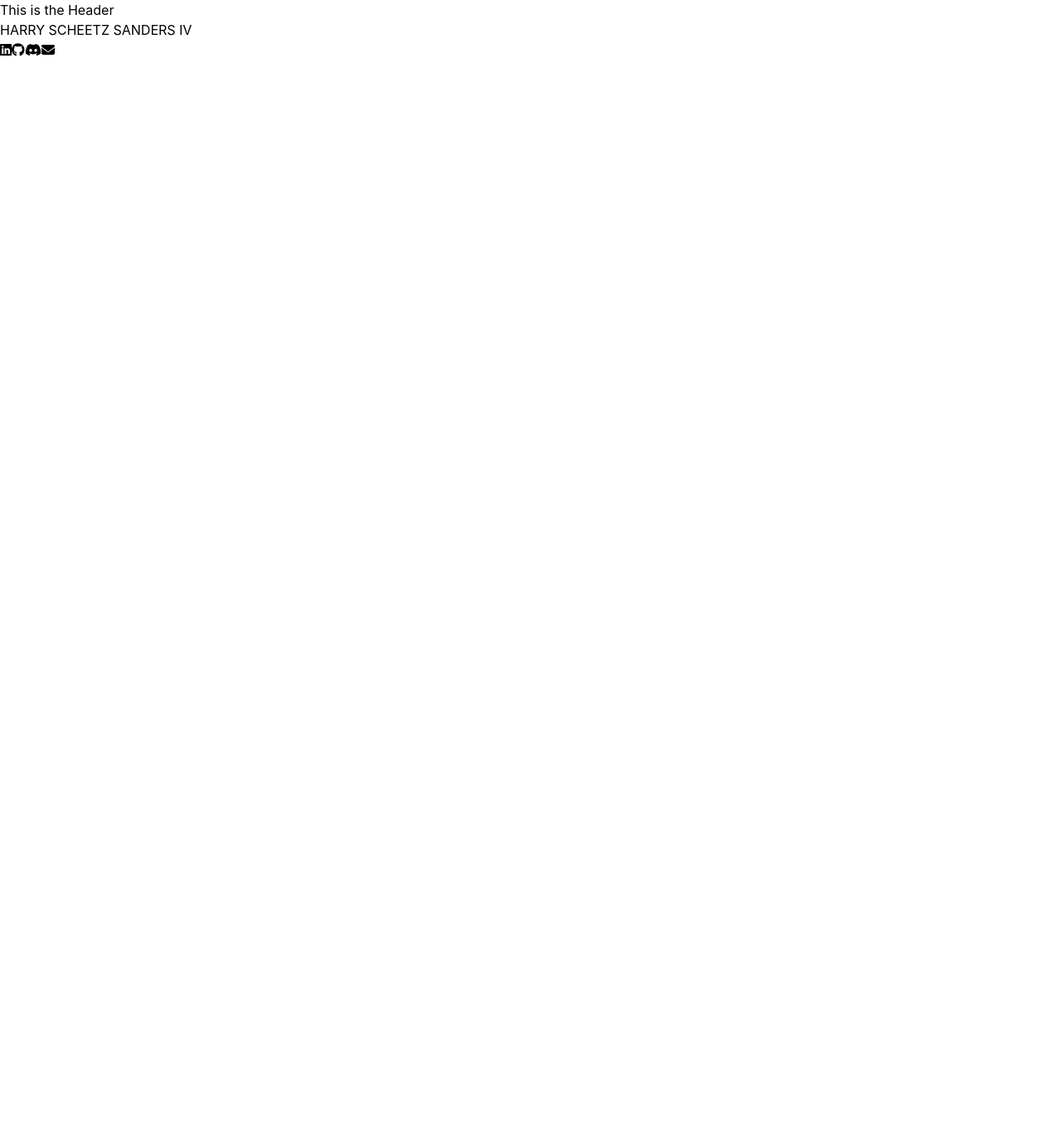
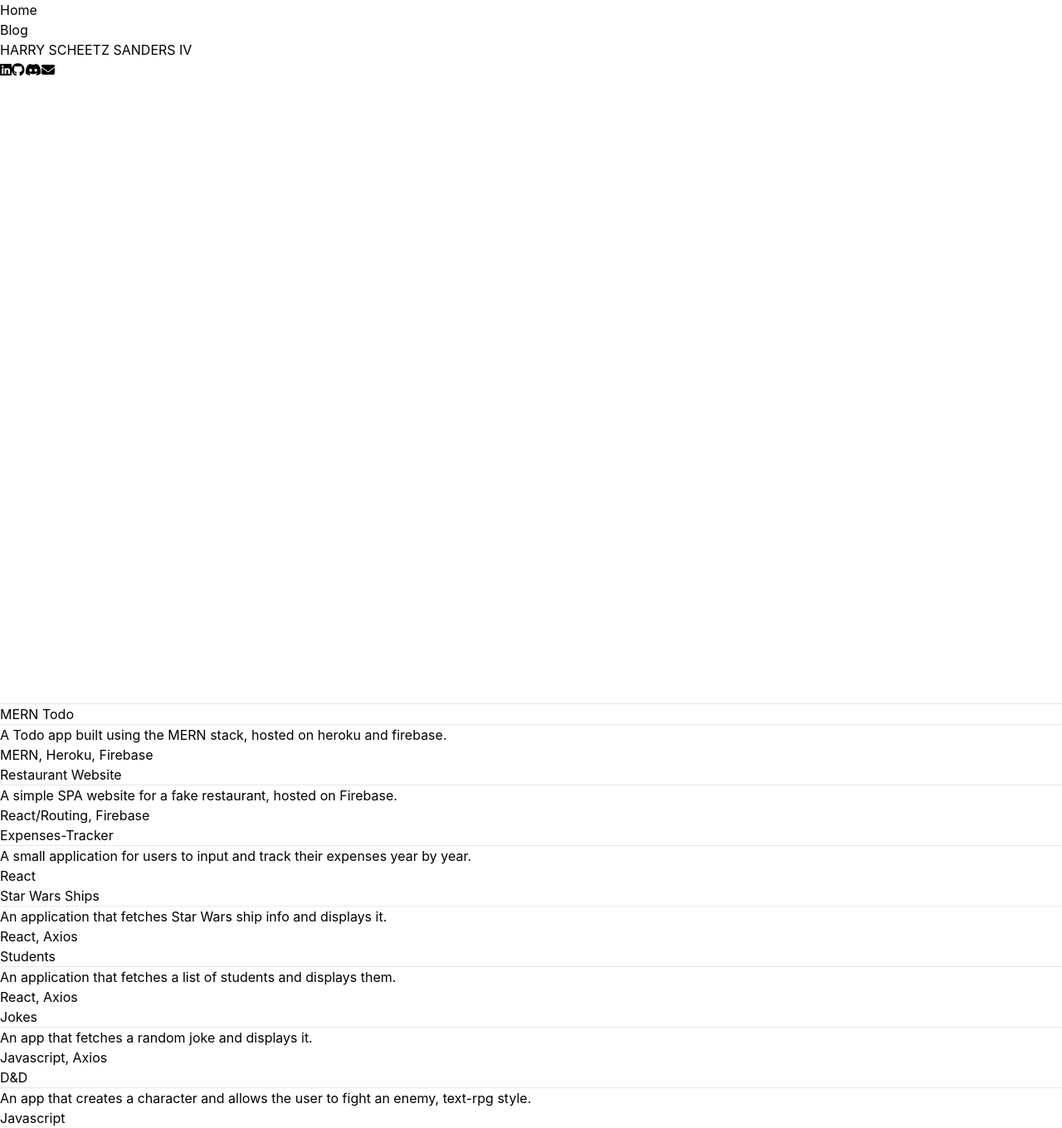
Before and after one commit to HarrySIV/portfolio, a React (Create React App) app: page / in a window 1280 px wide. Shown: the whole page at 83% size. Before the commit the page ends 800 px from the top, so only its background shows below. Built offline with nearby package versions, Linux system fonts and the light colour scheme.

Commit message:
added projects files

```diff
--- a/src/App.tsx
+++ b/src/App.tsx
@@ -1,20 +1,24 @@
-import React from 'react';
+import React, { useState } from 'react';
 import { Route, BrowserRouter as Router, Routes } from 'react-router-dom';
-import { Header } from './components/heading/Header';
+import { NavLinks } from './components/heading/NavLinks';
 
-import { Homepage } from './pages/Homepage';
+import { Homepage } from './pages/homepage/Homepage';
+import { Blog } from './pages/Blog';
+import { LoadingSpinner } from './components/uielements/LoadingSpinner';
 
 export function App() {
+  const [isLoading, setIsLoading] = useState(false);
   const routes = (
     <Routes>
       <Route path="/" element={<Homepage />} />
+      <Route path="/blog" element={<Blog />} />
     </Routes>
   );
   return (
     <div className="App">
       <Router>
-        <Header />
-        <main>{routes}</main>
+        <NavLinks />
+        <main>{isLoading ? <LoadingSpinner /> : routes}</main>
       </Router>
     </div>
   );
--- a/src/components/heading/Header.tsx
+++ /dev/null
@@ -1,5 +0,0 @@
-import React from 'react';
-
-export function Header() {
-  return <h1>This is the Header</h1>;
-}
--- /dev/null
+++ b/src/components/heading/NavLinks.tsx
@@ -0,0 +1,15 @@
+import React from 'react';
+import { NavLink } from 'react-router-dom';
+
+export function NavLinks() {
+  return (
+    <ul>
+      <li>
+        <NavLink to="/">Home</NavLink>
+      </li>
+      <li>
+        <NavLink to="/blog">Blog</NavLink>
+      </li>
+    </ul>
+  );
+}
--- /dev/null
+++ b/src/components/uielements/LoadingSpinner.tsx
@@ -0,0 +1,7 @@
+import React from 'react';
+import { FontAwesomeIcon } from '@fortawesome/react-fontawesome';
+import { faSpinner } from '@fortawesome/free-solid-svg-icons';
+
+export function LoadingSpinner() {
+  return <FontAwesomeIcon icon={faSpinner} pulse />;
+}
--- /dev/null
+++ b/src/hooks/ProjectsHook.tsx
@@ -0,0 +1,56 @@
+import { useState } from 'react';
+
+export function ProjectsHook() {
+  const [projects, setProjects] = useState([
+    {
+      id: 0,
+      name: `MERN Todo`,
+      tools: 'MERN, Heroku, Firebase',
+      link: `https://todo-a8948.web.app/`,
+      description: `A Todo app built using the MERN stack, hosted on heroku and firebase.`,
+    },
+    {
+      id: 1,
+      name: `Restaurant Website`,
+      tools: 'React/Routing, Firebase',
+      link: `https://not-a-restaurant.firebaseapp.com/`,
+      description: `A simple SPA website for a fake restaurant, hosted on Firebase.`,
+    },
+    {
+      id: 2,
+      name: `Expenses-Tracker`,
+      tools: 'React',
+      link: `https://harrysiv.github.io/expenses-chart/`,
+      description: `A small application for users to input and track their expenses year by year.`,
+    },
+    {
+      id: 3,
+      name: `Star Wars Ships`,
+      tools: 'React, Axios',
+      link: `https://harrysiv.github.io/swships/`,
+      description: `An application that fetches Star Wars ship info and displays it.`,
+    },
+    {
+      id: 4,
+      name: `Students`,
+      tools: 'React, Axios',
+      link: `https://harrysiv.github.io/fetchstudents-app/`,
+      description: `An application that fetches a list of students and displays them.`,
+    },
+    {
+      id: 5,
+      name: `Jokes`,
+      tools: 'Javascript, Axios',
+      link: `https://harrysiv.github.io/jokes/`,
+      description: `An app that fetches a random joke and displays it.`,
+    },
+    {
+      id: 6,
+      name: `D&D`,
+      tools: 'Javascript',
+      link: `https://harrysiv.github.io/Dndjs/`,
+      description: `An app that creates a character and allows the user to fight an enemy, text-rpg style.`,
+    },
+  ]);
+  return { projects };
+}
--- /dev/null
+++ b/src/pages/Blog.tsx
@@ -0,0 +1,5 @@
+import React from 'react';
+
+export function Blog() {
+  return <h1>This is the Blog</h1>;
+}
--- a/src/pages/Homepage.tsx
+++ /dev/null
@@ -1,6 +0,0 @@
-import React from 'react';
-import { Title } from '../components/title/Title';
-
-export function Homepage() {
-  return <Title />;
-}
--- /dev/null
+++ b/src/pages/homepage/Homepage.tsx
@@ -0,0 +1,13 @@
+import React from 'react';
+import { Projects } from './projects/Projects';
+import { Title } from './title/Title';
+
+export function Homepage() {
+  return (
+    <>
+      <Title />
+      <hr />
+      <Projects />
+    </>
+  );
+}
--- /dev/null
+++ b/src/pages/homepage/projects/Projects.tsx
@@ -0,0 +1,10 @@
+import React from 'react';
+import { ProjectsCard } from './ProjectsCard';
+
+export function Projects() {
+  return (
+    <section>
+      <ProjectsCard />
+    </section>
+  );
+}
--- /dev/null
+++ b/src/pages/homepage/projects/ProjectsCard.tsx
@@ -0,0 +1,20 @@
+import React from 'react';
+import { ProjectsHook } from '../../../hooks/ProjectsHook';
+
+export function ProjectsCard() {
+  const { projects } = ProjectsHook();
+  return (
+    <>
+      {projects.map((project) => (
+        <a className="card" href={project.link}>
+          <div className="topCard">
+            <h2 className="projName">{project.name}</h2>
+          </div>
+          <hr />
+          <h6 id={`${project.id}`}>{project.description}</h6>
+          <h5>{project.tools}</h5>
+        </a>
+      ))}
+    </>
+  );
+}
--- a/src/components/title/Title.tsx
+++ b/src/pages/homepage/title/Title.tsx
@@ -3,9 +3,9 @@
 
 export function Title() {
   return (
-    <>
+    <div className="m-0 h-screen w-full">
       <h1 className="w-2/4">HARRY SCHEETZ SANDERS IV</h1>
       <Social />
-    </>
+    </div>
   );
 }
```
Also changed, not shown: src/pages/homepage/title/Social.tsx (renamed from src/components/title/Social.tsx).
